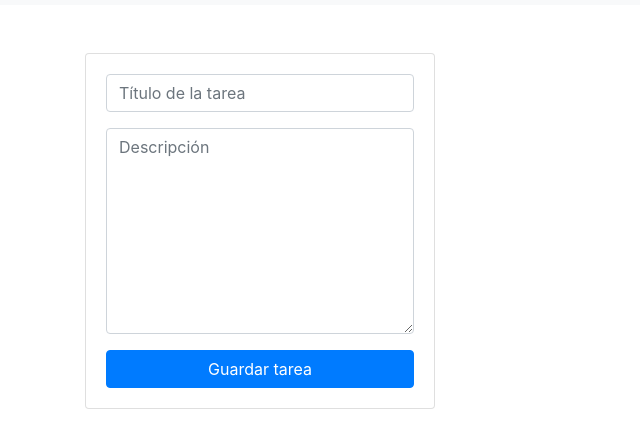
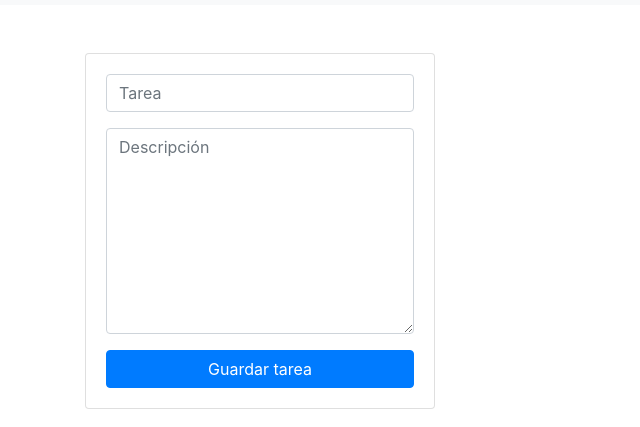
Before and after one commit to Jeffuy/tareas, a plain HTML site: page index.html in a window 1280 px wide. Shown: the part 51-478 px from the top of the page, without its empty margins (0-640 px from the left). Drawn offline with nearby package versions, Linux system fonts and the light colour scheme.

Commit message:
First commit

```diff
--- a/index.html
+++ b/index.html
@@ -26,7 +26,7 @@
 					<div class="card-body">
 						<form id="formTask">
 							<div class="form-group">
-								<input type="text" id="title" placeholder="Título de la tarea" class="form-control">
+								<input type="text" id="title" placeholder="Tarea" class="form-control">
 							</div>
 							<div class="form-group">
 								<textarea id="description" cols="80" rows="8" class="form-control" placeholder="Descripción"></textarea>
```
Also changed, not shown: src/img/screenshot.jpg (added), 1 other file.
